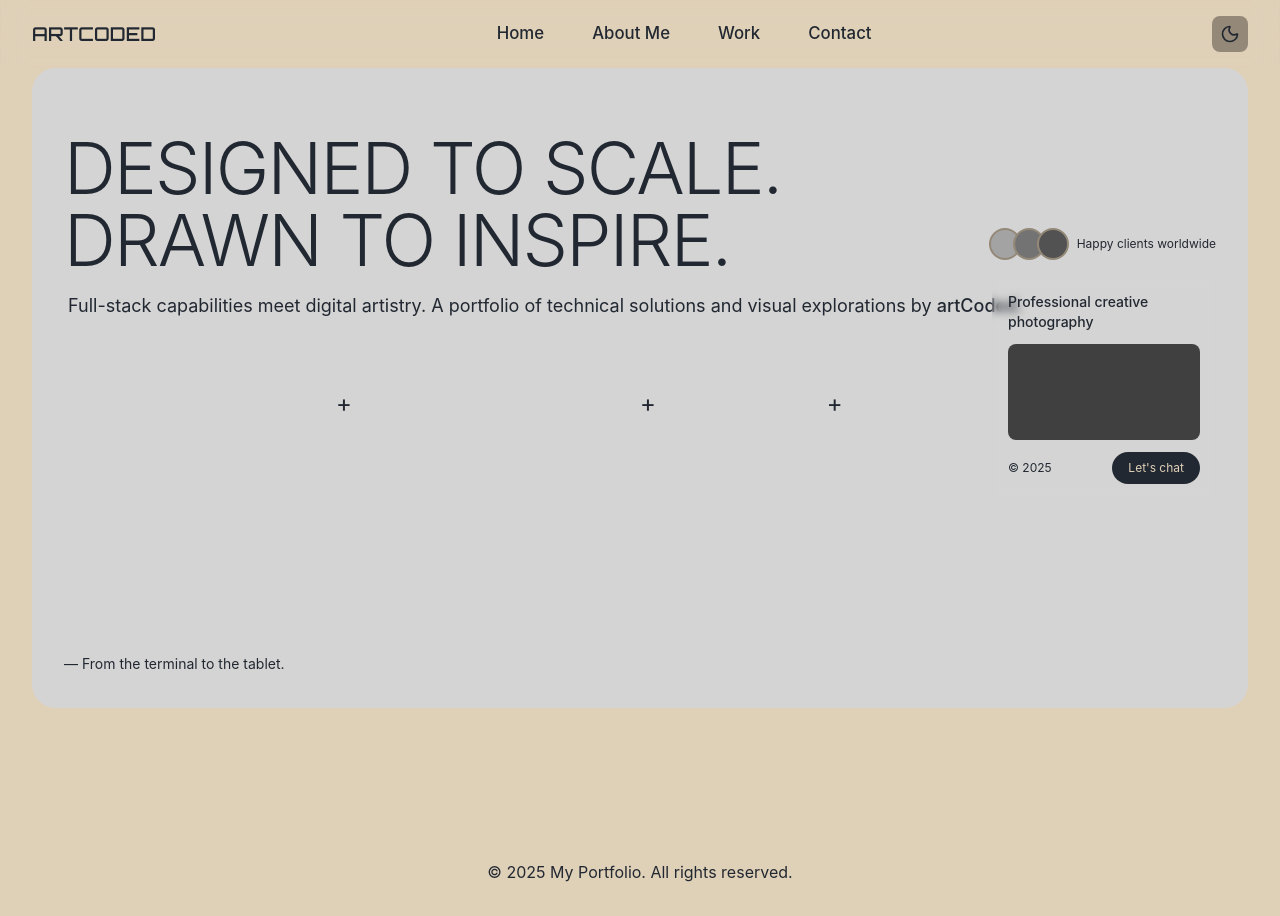
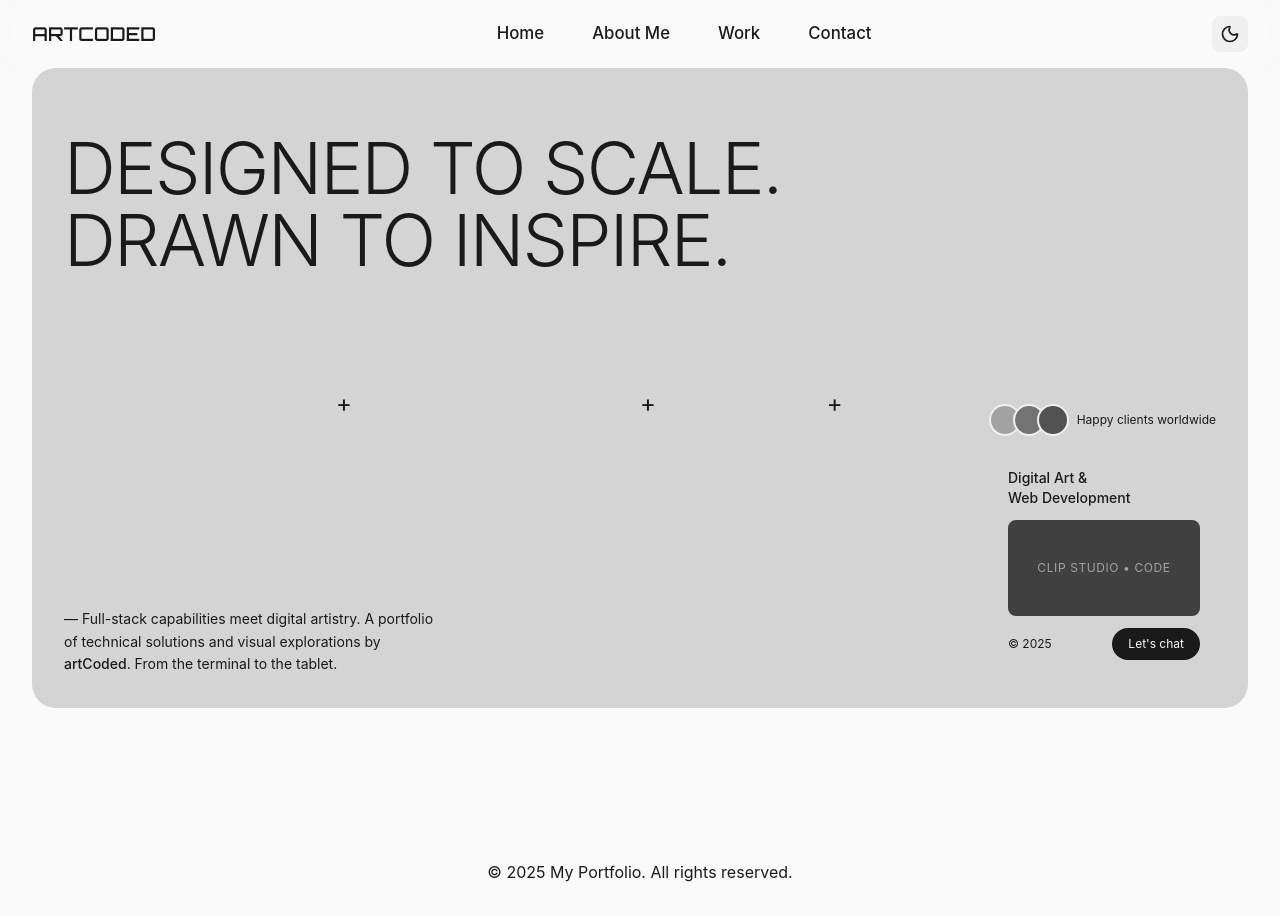
Before and after one commit to Takahashi6047/MyPortfolioWebsite, a React (Vite) app: page / in a window 1280 px wide. Built offline with nearby package versions, Linux system fonts and the light colour scheme.

Commit message:
hero card

```diff
--- /dev/null
+++ b/src/components/Hero/HeroCard.tsx
@@ -0,0 +1,38 @@
+import { motion } from 'framer-motion';
+
+export function HeroCard() {
+  return (
+    <motion.div
+      initial={{ opacity: 0, x: 20 }}
+      animate={{ opacity: 1, x: 0 }}
+      transition={{ delay: 0.3 }}
+      className="absolute right-8 bottom-8 flex flex-col items-end gap-4"
+    >
+      {/* Happy clients badge */}
+      <div className="flex items-center gap-2">
+        <div className="flex -space-x-2">
+          <div className="w-8 h-8 rounded-full bg-neutral-400 border-2 border-card"></div>
+          <div className="w-8 h-8 rounded-full bg-neutral-500 border-2 border-card"></div>
+          <div className="w-8 h-8 rounded-full bg-neutral-600 border-2 border-card"></div>
+        </div>
+        <span className="text-xs text-foreground/70">Happy clients worldwide</span>
+      </div>
+
+      {/* Professional card */}
+      <div className="bg-card/90 backdrop-blur-sm rounded-2xl p-4 w-56">
+        <p className="text-sm font-medium text-foreground mb-3">
+          Digital Art &<br />Web Development
+        </p>
+        <div className="h-24 bg-neutral-700 rounded-lg mb-3 flex items-center justify-center">
+          <span className="text-xs text-neutral-400 uppercase tracking-wider">Clip Studio • Code</span>
+        </div>
+        <div className="flex justify-between items-center">
+          <span className="text-xs text-foreground/60">© 2025</span>
+          <button className="text-xs bg-foreground text-background px-4 py-2 rounded-full hover:opacity-90 transition">
+            Let's chat
+          </button>
+        </div>
+      </div>
+    </motion.div>
+  );
+}
--- a/src/index.css
+++ b/src/index.css
@@ -4,19 +4,19 @@
 
 @layer base {
   :root {
-    /* Light Mode Values */
-    --background: #DFD0B8;
-    --foreground: #222831;
-    --card: #948979;
-    --accent: #393E46;
+    /* Light Mode - Minimalist White */
+    --background: #FAFAFA;
+    --foreground: #1A1A1A;
+    --card: #F0F0F0;
+    --accent: #E5E5E5;
   }
 
-  /* When 'dark' class is present on <html> */
+  /* Dark Mode - Soft Black (not pitch black) */
   .dark {
-    --background: #222831;
-    --foreground: #DFD0B8;
-    --card: #393E46;
-    --accent: #948979;
+    --background: #1A1A1A;
+    --foreground: #FAFAFA;
+    --card: #2A2A2A;
+    --accent: #3A3A3A;
   }
 
   body {
--- a/src/sections/Hero.tsx
+++ b/src/sections/Hero.tsx
@@ -1,4 +1,4 @@
-import { motion } from 'framer-motion';
+import { HeroCard } from '../components/Hero/HeroCard';
 
 export function Hero() {
   return (
@@ -15,7 +15,7 @@ export function Hero() {
               Designed to scale.<br />Drawn to inspire.
             </h1>
             <p className="text-lg text-foreground/70 mt-4 ml-1">
-              Full-stack capabilities meet digital artistry. A portfolio of technical solutions and visual explorations by <span className="font-medium">artCoded</span>.
+
             </p>
           </div>
 
@@ -27,41 +27,12 @@ export function Hero() {
           {/* Bottom left - Description */}
           <div className="max-w-sm">
             <p className="text-foreground/80 text-sm leading-relaxed">
-              <span className="text-foreground/50">—</span> From the terminal to the tablet.
+              <span className="text-foreground/50">—</span> Full-stack capabilities meet digital artistry. A portfolio of technical solutions and visual explorations by <span className="font-medium">artCoded</span>. From the terminal to the tablet.
             </p>
           </div>
 
           {/* Right side card */}
-          <motion.div
-            initial={{ opacity: 0, x: 20 }}
-            animate={{ opacity: 1, x: 0 }}
-            transition={{ delay: 0.3 }}
-            className="absolute right-8 top-1/4 flex flex-col items-end gap-4"
-          >
-            {/* Happy clients badge */}
-            <div className="flex items-center gap-2">
-              <div className="flex -space-x-2">
-                <div className="w-8 h-8 rounded-full bg-neutral-400 border-2 border-card"></div>
-                <div className="w-8 h-8 rounded-full bg-neutral-500 border-2 border-card"></div>
-                <div className="w-8 h-8 rounded-full bg-neutral-600 border-2 border-card"></div>
-              </div>
-              <span className="text-xs text-foreground/70">Happy clients worldwide</span>
-            </div>
-
-            {/* Professional card */}
-            <div className="bg-card/90 backdrop-blur-sm rounded-2xl p-4 w-56">
-              <p className="text-sm font-medium text-foreground mb-3">
-                Professional creative<br />photography
-              </p>
-              <div className="h-24 bg-neutral-700 rounded-lg mb-3"></div>
-              <div className="flex justify-between items-center">
-                <span className="text-xs text-foreground/60">© 2025</span>
-                <button className="text-xs bg-foreground text-background px-4 py-2 rounded-full hover:opacity-90 transition">
-                  Let's chat
-                </button>
-              </div>
-            </div>
-          </motion.div>
+          <HeroCard />
         </div>
       </div>
     </section>
```
